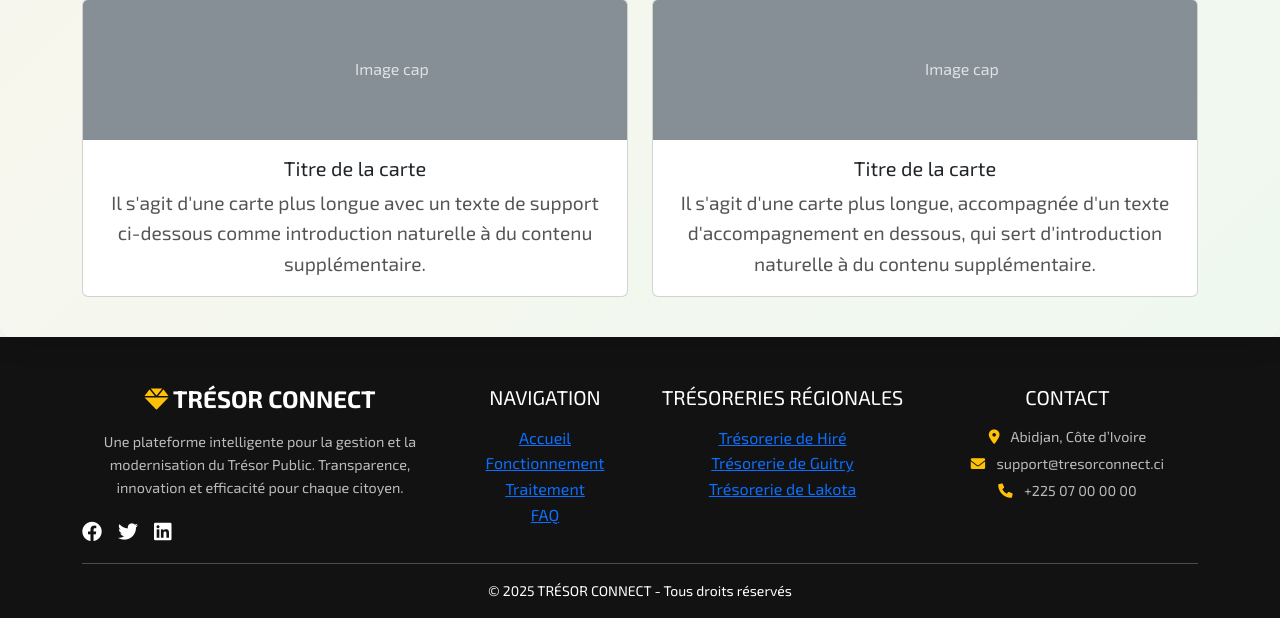
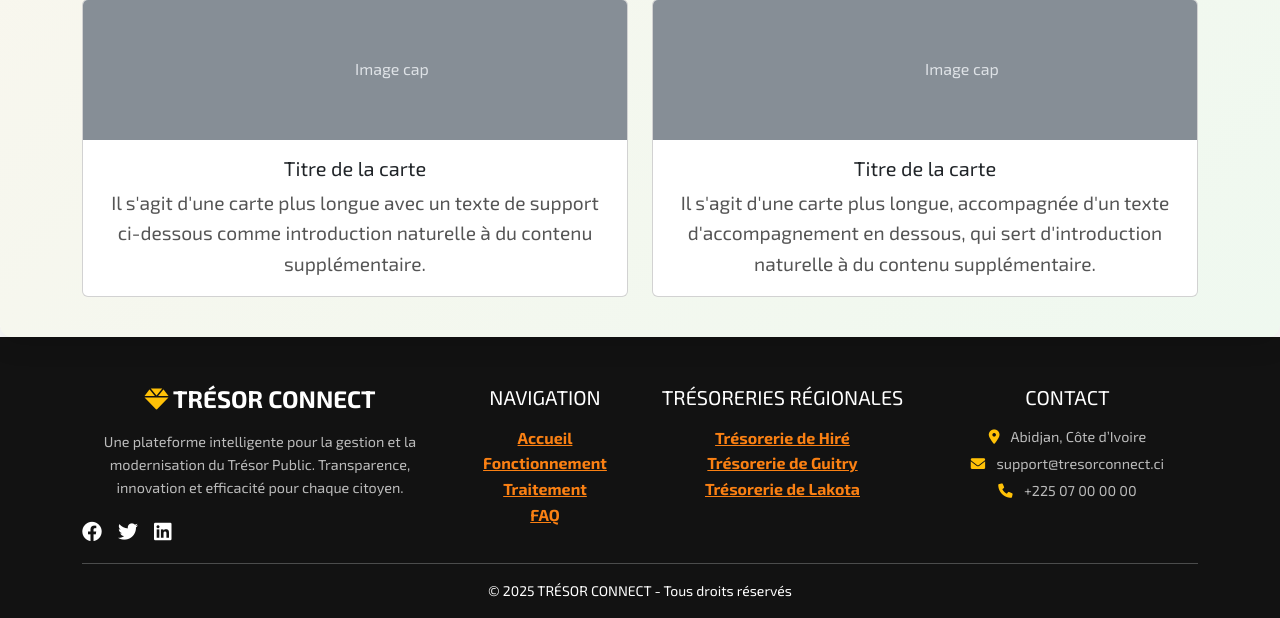
Before and after one commit to bernarrdgnazou/Tresor-Connect, a Flask app: page / in a window 1280 px wide. Shown: the part 1353-1971 px from the top of the page. Run offline with Flask 3, Linux system fonts and the light colour scheme.

Commit message:
troisieme commit: liens du footer en couleur orange

```diff
--- a/static/css/base.css
+++ b/static/css/base.css
@@ -149,3 +149,8 @@ body {
   color: var(--orange);
   font-weight: 600;
 }
+
+.footer-custom a {
+  color: var(--orange);
+  font-weight: 600;
+}
```
